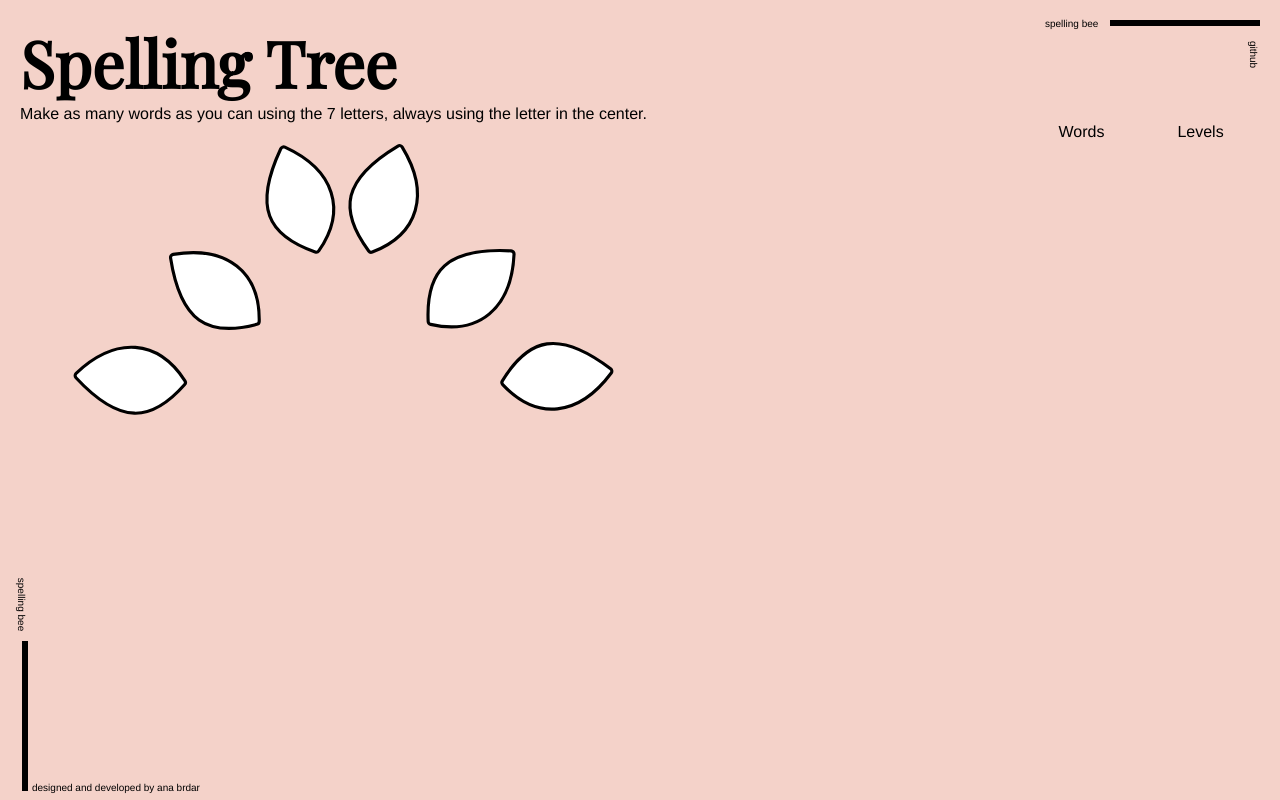
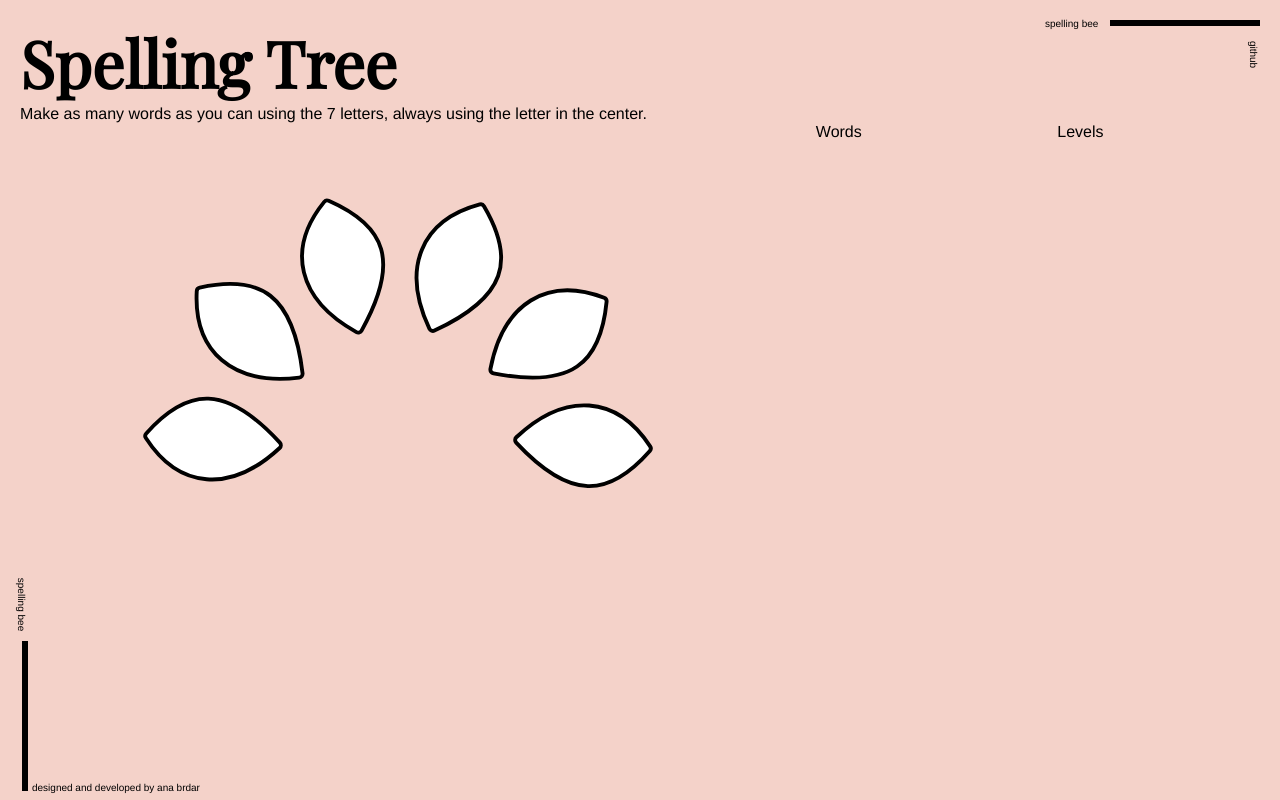
Before and after one commit to anabrd/spelling-tree, a React (Create React App) app: page / in a window 1280 px wide. Built offline with nearby package versions, Linux system fonts and the light colour scheme.

Commit message:
leaves position/tangent

```diff
--- a/src/components/Main.tsx
+++ b/src/components/Main.tsx
@@ -7,6 +7,7 @@ import styled from 'styled-components'
 const MainWrapper = styled.div`
     width: 100%;
     display: flex;
+    justify-content: space-evenly;
     text-align: center;
 `
 
--- a/src/components/Tree.tsx
+++ b/src/components/Tree.tsx
@@ -6,21 +6,31 @@ interface LeafStyleProps {
     position: number;
 }
 
+let tangent: number = Math.tan(Math.PI/5);
+let imgSize: number = 150;
+let rel: number = 0.8;
+let r: number = 0.5 * (1 + rel) * imgSize/tangent;
+let containerSize: number = 2*r+imgSize;
+
 const TreeWrapper = styled.div`
-    width: 80%;
-    margin-top: -250px;
-    margin-left: 50px;
-    display: flex;
+    width: ${containerSize}px;
+    height: 80vh;
     position: relative;
 `
 
 const Leaf = styled.img<LeafStyleProps>`
-    height: 120px;
+    position: absolute;
+    top: 50%;
+    left: 50%;
+    margin: ${imgSize * -0.5}px;
+    height: ${imgSize}px;
+    width: ${imgSize}px;
     position: absolute;
     transform:
-    rotate(${props => props.position*34 + "deg"});
-    top: ${props => props.position >= 3 ? props.position*89 + "px" : (5-props.position)*89 + "px"};
-    left: ${props => props.position*85 + "px"};
+    rotate(calc(${props => props.position}*1turn/6/-1.67))
+    translate(${r}px)
+    /* bottom: ${props => props.position < 3 ? props.position*89 + "px" : (5-props.position)*89 + "px"};
+    left: ${props => props.position*85 + "px"}; */
 `
 
 function Tree() {
```
